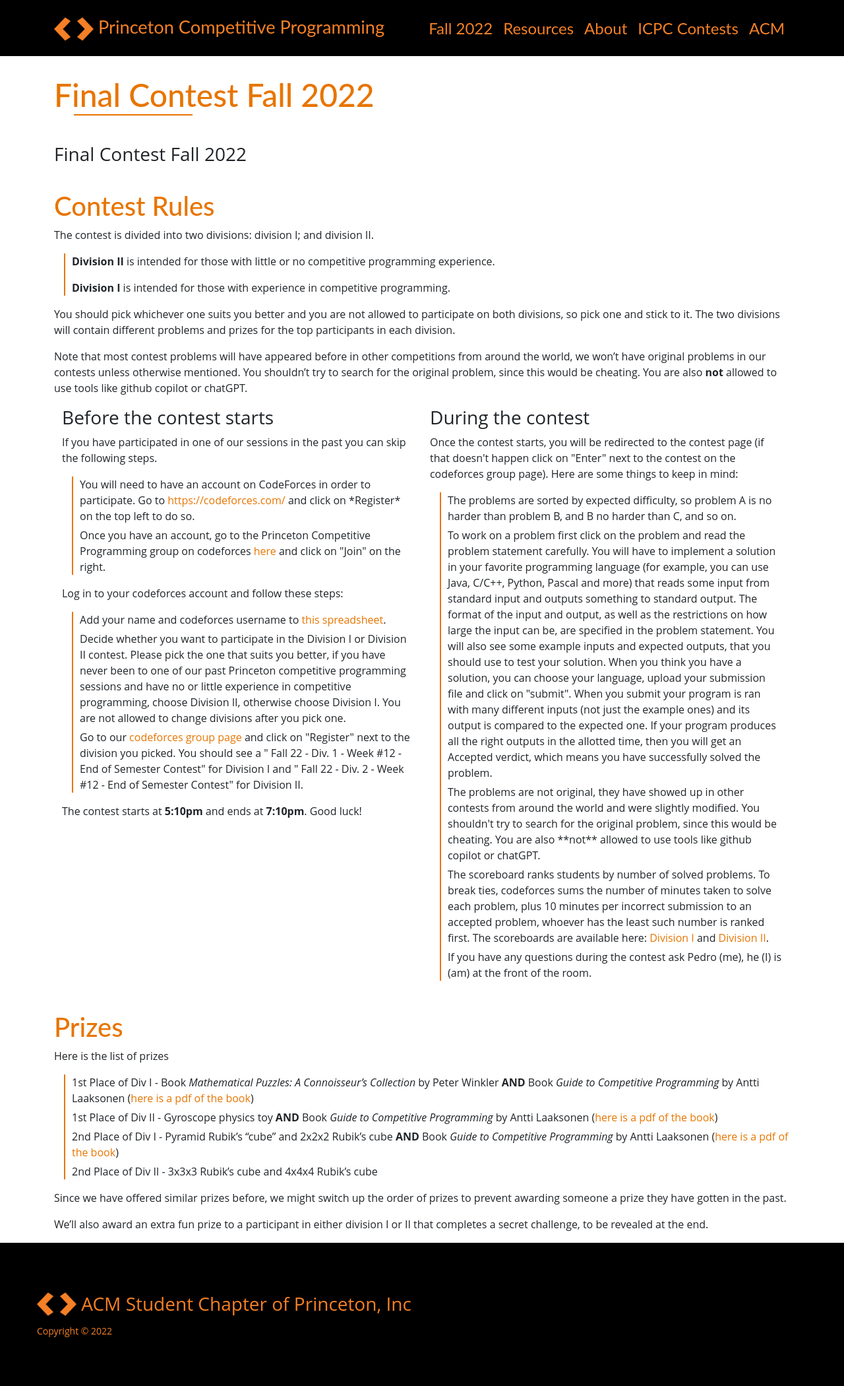
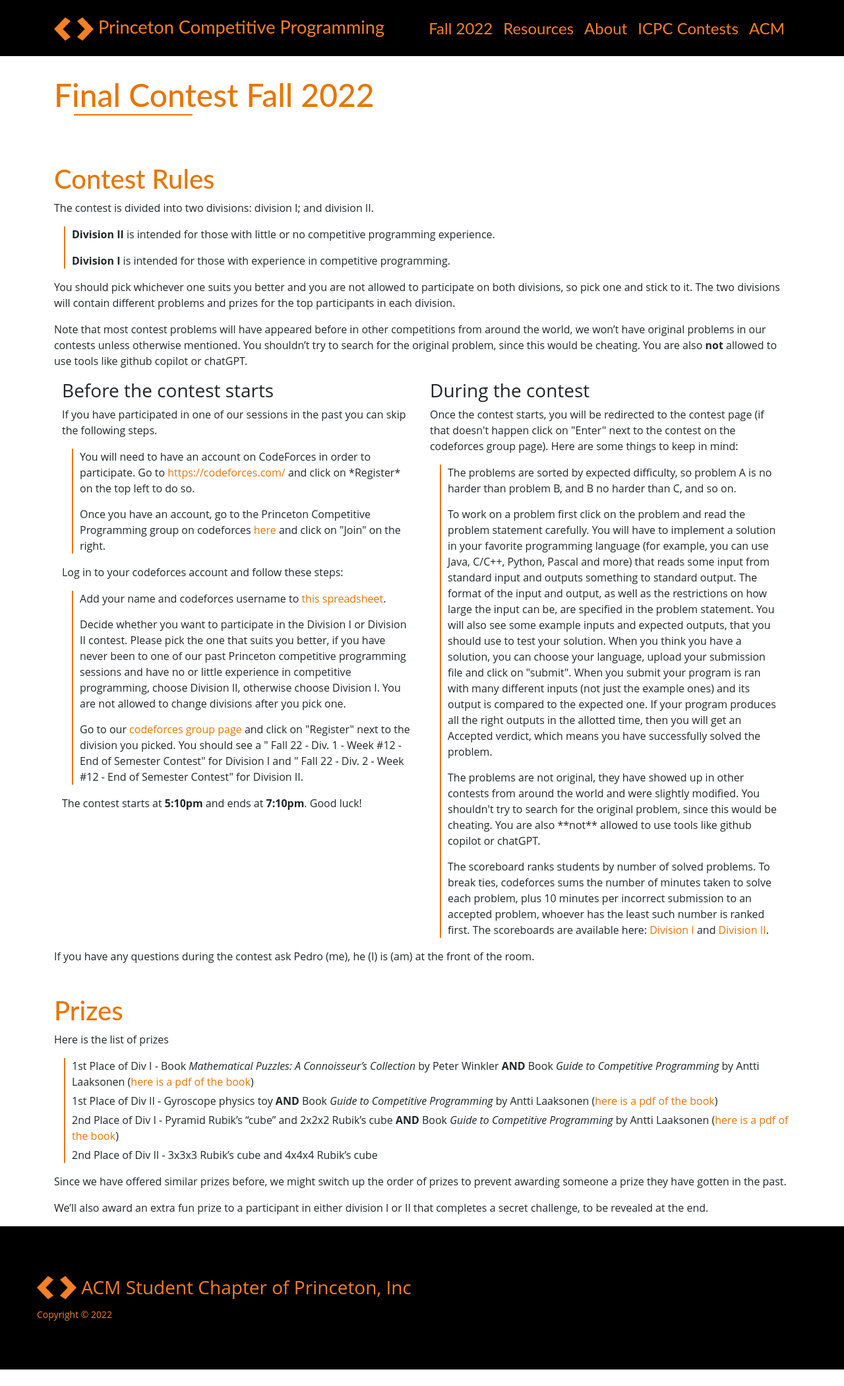
Before and after one commit to Princeton-Competitive-Programming/princeton-competitive-programming, a Jekyll site: the page built from pages/rules_endFall22.md, in a window 1280 px wide. Shown: the whole page at 66% size. Built offline with Jekyll 4.4.1, drawn with Linux system fonts in a browser that asks for light colours; nearby versions of some CDN libraries; after the commit the page ends 2075 px from its top, so only the background shows below that.

Commit message:
Final F22 contest

```diff
--- a/css/home.css
+++ b/css/home.css
@@ -154,5 +154,5 @@ h4 {
 }
 
 .extra-space li {
-    margin-bottom: 5px !important;
+    margin-bottom: 15px !important;
 }
--- a/pages/rules_endFall22.md
+++ b/pages/rules_endFall22.md
@@ -4,8 +4,6 @@ layout: page
 ---
 
 {% include main_title.html text="Final Contest Fall 2022" %}
-
-### Final Contest Fall 2022
 
 ## Contest Rules
 
@@ -62,11 +60,12 @@ for the original problem, since this would be cheating. You are also
         <li>To work on a problem first click on the problem and read the problem statement carefully. You will have to implement a solution in your favorite programming language (for example, you can use Java, C/C++, Python, Pascal and more) that reads some input from standard input and outputs something to standard output. The format of the input and output, as well as the restrictions on how large the input can be, are specified in the problem statement. You will also see some example inputs and expected outputs, that you should use to test your solution. When you think you have a solution, you can choose your language, upload your submission file and click on "submit". When you submit your program is ran with many different inputs (not just the example ones) and its output is compared to the expected one. If your program produces all the right outputs in the allotted time, then you will get an Accepted verdict, which means you have successfully solved the problem.</li>
         <li>The problems are not original, they have showed up in other contests from around the world and were slightly modified. You shouldn't try to search for the original problem, since this would be cheating. You are also **not** allowed to use tools like github copilot or chatGPT.</li>
         <li>The scoreboard ranks students by number of solved problems. To break ties, codeforces sums the number of minutes taken to solve each problem, plus 10 minutes per incorrect submission to an accepted problem, whoever has the least such number is ranked first. The scoreboards are available here: <a href="https://codeforces.com/group/hNnRWqFua0/contest/415471/standings">Division I</a> and <a href="https://codeforces.com/group/hNnRWqFua0/contest/415476/standings">Division II</a>.</li>
-        <li>If you have any questions during the contest ask Pedro (me), he (I) is (am) at the front of the room.</li>
       </ul>
     </div>
   </div>
 </div>
+
+If you have any questions during the contest ask Pedro (me), he (I) is (am) at the front of the room.
 
 ## Prizes
 
```
